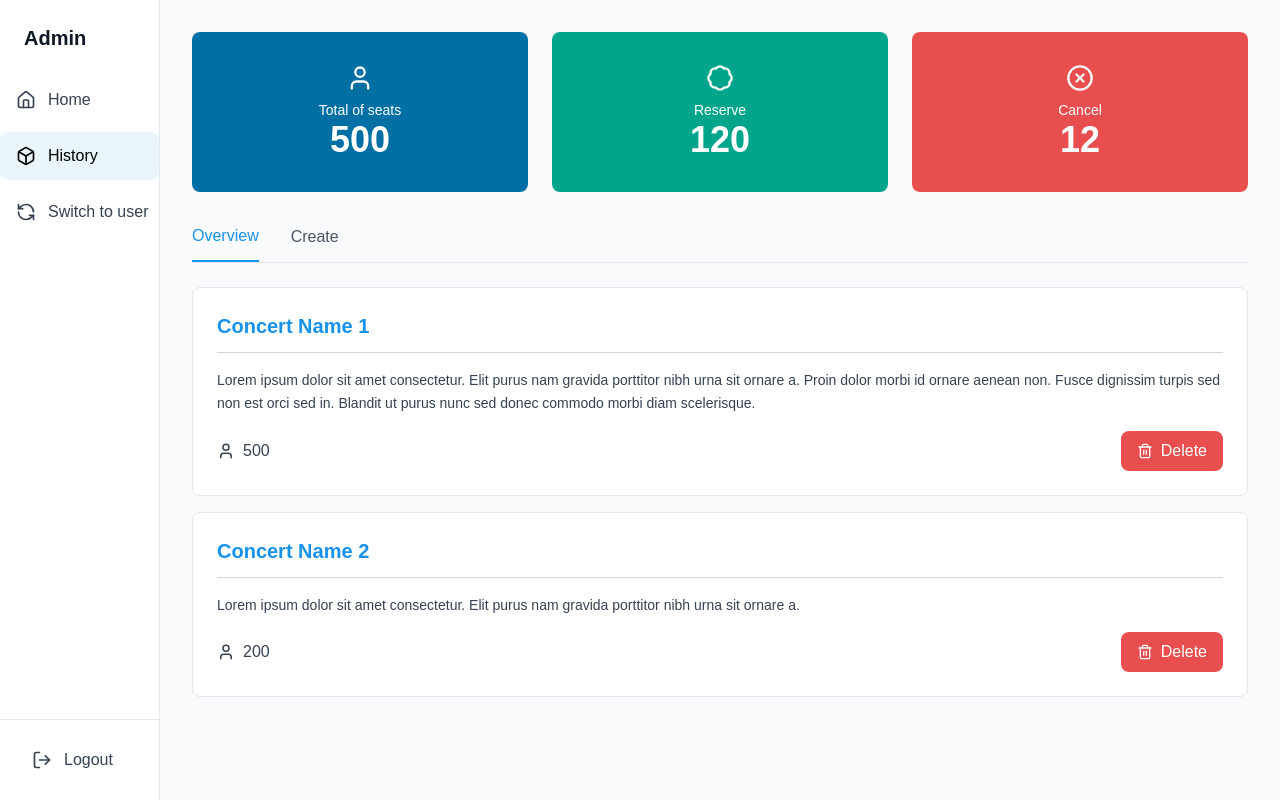
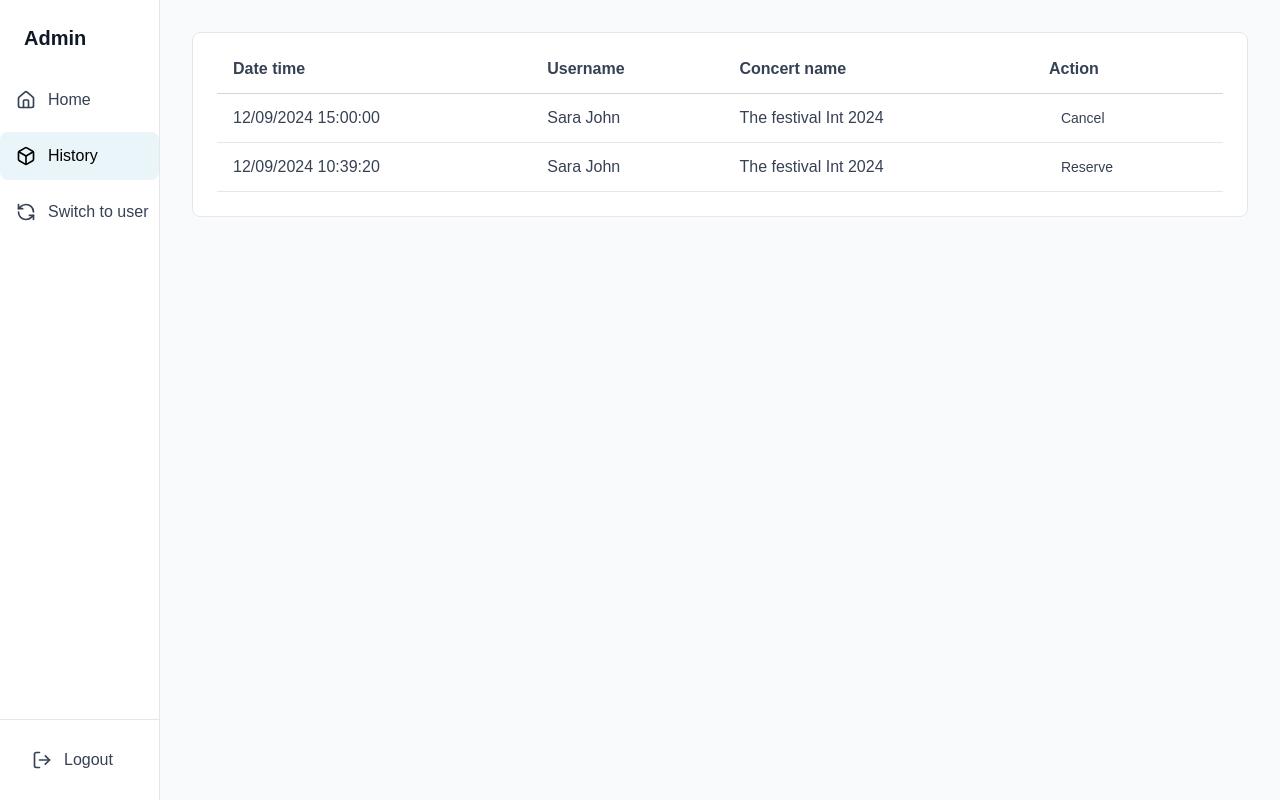
Before and after one commit to atanai/concert-app, a Next.js app in the folder frontend/: page / in a window 1280 px wide. Both pictures are taken after a click on the button "History". Built offline with nearby package versions, Linux system fonts and the light colour scheme.

Commit message:
Implement History page

```diff
--- a/frontend/app/page.tsx
+++ b/frontend/app/page.tsx
@@ -10,7 +10,7 @@ export default function Home() {
   const [deleteConfirm, setDeleteConfirm] = useState(null);
   const [formData, setFormData] = useState({
     name: '',
-    seats: 500,
+    seats: 0,
     description: '',
   });
 
@@ -26,6 +26,23 @@ export default function Home() {
       name: 'Concert Name 2',
       description: 'Lorem ipsum dolor sit amet consectetur. Elit purus nam gravida porttitor nibh urna sit ornare a.',
       seats: 200,
+    },
+  ];
+
+  const history = [
+    {
+      id: 1,
+      dateTime: '12/09/2024 15:00:00',
+      username: 'Sara John',
+      concertName: 'The festival Int 2024',
+      action: 'Cancel',
+    },
+    {
+      id: 2,
+      dateTime: '12/09/2024 10:39:20',
+      username: 'Sara John',
+      concertName: 'The festival Int 2024',
+      action: 'Reserve',
     },
   ];
 
@@ -88,6 +105,8 @@ export default function Home() {
       {/* Main Content */}
       <main className="flex-1 overflow-auto w-full">
         <div className="p-4 md:p-8">
+          {activeSidebarBtn === 'home' && (
+            <>
               {/* Stats Cards */}
               <div className="grid grid-cols-1 sm:grid-cols-2 lg:grid-cols-3 gap-4 md:gap-6 mb-8">
                 <div className="bg-[#0070a4] text-white rounded-lg p-6 flex flex-col items-center justify-center min-h-[160px]">
@@ -106,7 +125,11 @@ export default function Home() {
                   <p className="text-3xl md:text-4xl font-bold">12</p>
                 </div>
               </div>
+            </>
+          )}
 
+          {activeSidebarBtn === 'home' && (
+            <>
               {/* Tabs */}
               <div className="border-b border-gray-200 mb-6 overflow-x-auto">
                 <div className="flex gap-4 md:gap-8">
@@ -219,6 +242,37 @@ export default function Home() {
               </form>
             </div>
           )}
+            </>
+          )}
+
+          {activeSidebarBtn === 'history' && (
+            <div className="bg-white border border-gray-200 rounded-lg p-4 md:p-6 overflow-x-auto">
+              <table className="w-full text-sm md:text-base">
+                <thead>
+                  <tr className="border-b border-gray-300 text-left">
+                    <th className="pb-3 px-3 md:px-4 text-gray-700 font-bold">Date time</th>
+                    <th className="pb-3 px-3 md:px-4 text-gray-700 font-bold">Username</th>
+                    <th className="pb-3 px-3 md:px-4 text-gray-700 font-bold">Concert name</th>
+                    <th className="pb-3 px-3 md:px-4 text-gray-700 font-bold">Action</th>
+                  </tr>
+                </thead>
+                <tbody>
+                  {history.map((record) => (
+                    <tr key={record.id} className="border-b border-gray-200 hover:bg-gray-50">
+                      <td className="py-3 px-3 md:px-4 text-gray-700">{record.dateTime}</td>
+                      <td className="py-3 px-3 md:px-4 text-gray-700">{record.username}</td>
+                      <td className="py-3 px-3 md:px-4 text-gray-700">{record.concertName}</td>
+                      <td className="py-3 px-3 md:px-4">
+                        <span className={`px-3 py-1 rounded-full text-gray-700 text-xs md:text-sm font-medium`}>
+                          {record.action}
+                        </span>
+                      </td>
+                    </tr>
+                  ))}
+                </tbody>
+              </table>
+            </div>
+          )}
         </div>
       </main>
 
```
Lines whose indentation alone changed are shown as unchanged.
